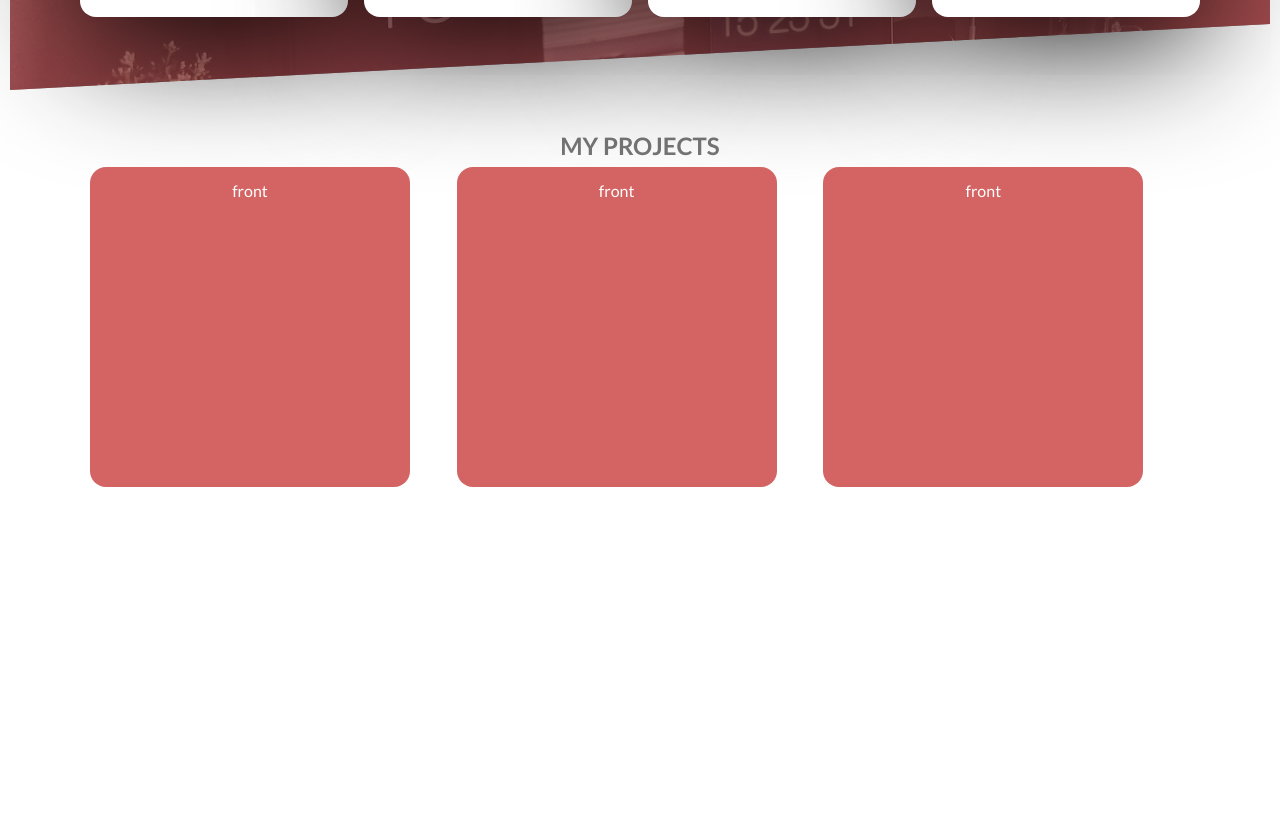
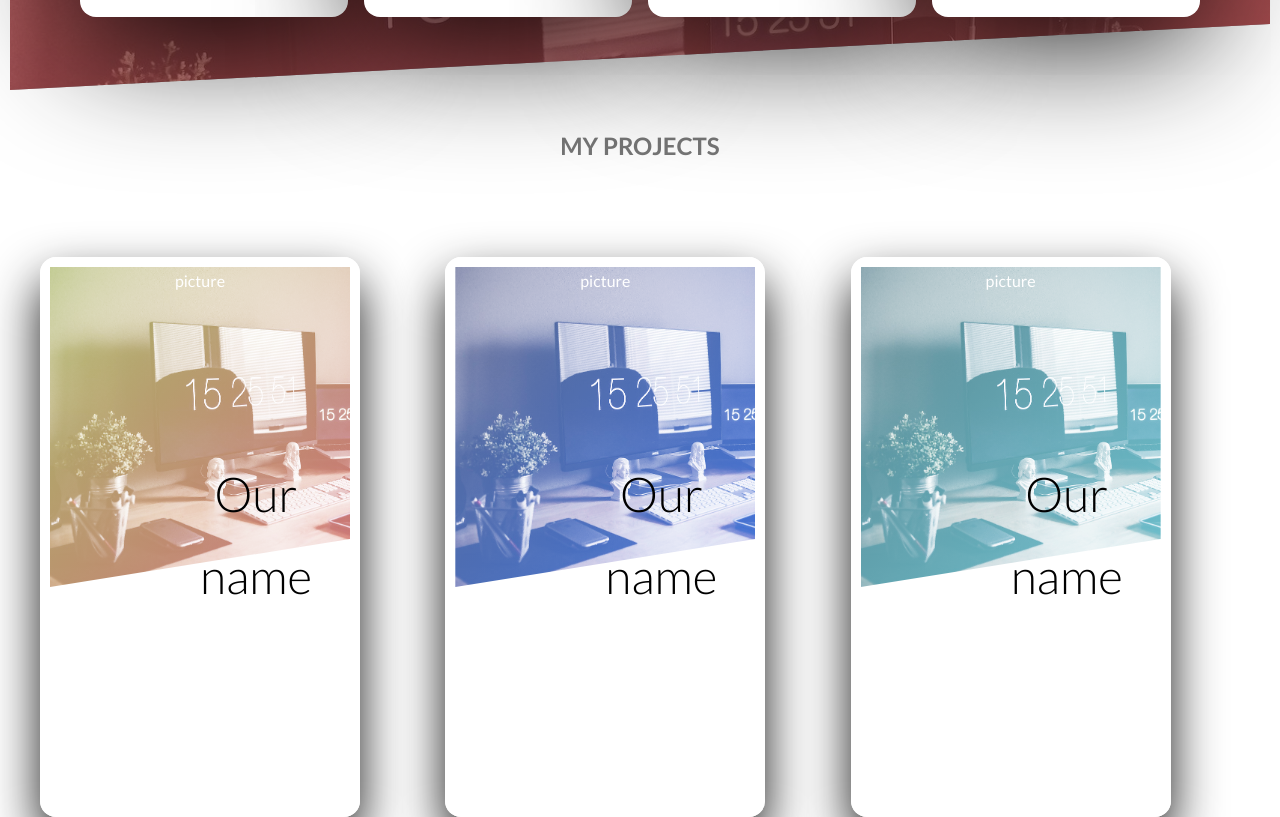
Before and after one commit to favourmark05/mfonido, a Vue app: page / in a window 1280 px wide. Shown: the part 1704-2521 px from the top of the page. Before the commit the page ends 2191 px from the top, so only its background shows below. Built offline with nearby package versions, Linux system fonts and the light colour scheme.

Commit message:
data name

```diff
--- a/src/components/webLayers/project.vue
+++ b/src/components/webLayers/project.vue
@@ -1,4 +1,3 @@
-
 <template>
   <div>
     <section class="projects">
@@ -9,30 +8,60 @@
         <div class="project-cards">
           <div class="card">
             <div class="card-side card-side-front">
-                          front
+              <div class="card-picture picture1">
+                picture
+              </div>
+              <h4 class="card-heading">
+                {{ headText }}
+              </h4>
+              <div class="card-details">
+                Details
+              </div>
             </div>
             <div class="card-side card-side-back back1">
-                          back
+              <div class="card-link">
+                <a href="#" target="_blank">visit</a>
+              </div>
             </div>
           </div>
         </div>
         <div class="project-cards">
           <div class="card">
             <div class="card-side card-side-front">
-                          front
+              <div class="card-picture picture2">
+                picture
+              </div>
+              <h4 class="card-heading">
+                {{ headText }}
+              </h4>
+              <div class="card-details">
+                Details
+              </div>
             </div>
             <div class="card-side card-side-back back2">
-                          back
+              <div class="card-link">
+                <a href="#" target="_blank">visit</a>
+              </div>
             </div>
           </div>
         </div>
         <div class="project-cards">
           <div class="card">
             <div class="card-side card-side-front">
-                          front
+              <div class="card-picture picture3">
+                picture
+              </div>
+              <h4 class="card-heading">
+                {{ headText }}
+              </h4>
+              <div class="card-details">
+                Details
+              </div>
             </div>
             <div class="card-side card-side-back back3">
-                          back
+              <div class="card-link">
+                <a href="#" target="_blank">visit</a>
+              </div>
             </div>
           </div>
         </div>
@@ -43,76 +72,136 @@
 
 <script>
 export default {
+  data () {
+    return {
+      headText: 'Our name'
+    }
+  }
 }
 </script>
 
 <style scoped>
-.projects{
+.projects {
   padding-top: 150px;
   background-color: white;
   margin-top: -10vh;
 }
-.section-heading{
+.section-heading {
   text-align: center;
 }
-.projects-container{
+.projects-container {
+  max-width: 1200px;
+  margin: 0 auto;
   display: grid;
-grid-template-columns: auto auto auto;
+  grid-gap: 1rem;
+  grid-template-columns: repeat(auto-fit, minmax(300px, 1fr));
   text-align: center;
-margin: auto 80px 80px;
 }
-.card{
+.card {
   position: relative;
+  margin: 90px 0;
 }
-.card-side{
+.card-side {
   padding: 10px;
   width: 25vw;
-    height: 40vh;
+  height: 70vh;
   color: white;
   border-radius: 1em;
-    margin:auto;
+  margin: auto;
   transition: all 1s ease;
   position: absolute;
   top: 0;
   left: 0;
   backface-visibility: hidden;
 }
-.card:hover .card-side-front{
+.card:hover .card-side-front {
   transform: rotateY(-180deg);
 }
-.card:hover .card-side-back{
+.card:hover .card-side-back {
   transform: rotateY(0);
 }
-.card-side-front{
-background-color: rgba(206, 79, 79, 0.877);
+.card-side-front {
+  background-color: rgba(255, 255, 255, 0.877);
+  box-shadow: 0 1.5rem 50px rgba(0, 0, 0, 0.9);
 }
-.card-side-back{
-transform: rotateY(180deg)
+.card-side-back {
+  transform: rotateY(180deg);
 }
-.back1{
+.back1 {
   background-image: linear-gradient(
     to bottom right,
     rgba(161, 189, 61, 0.87),
     rgba(206, 79, 79, 0.918)
   ) !important;
 }
-.back2{
+.back2 {
   background-image: linear-gradient(
     to bottom right,
     rgba(61, 106, 189, 0.575),
     rgb(7, 76, 204)
   ) !important;
 }
-.back3{
+.back3 {
   background-image: linear-gradient(
     to bottom right,
     rgba(61, 174, 189, 0.575),
     rgb(61, 174, 189)
   ) !important;
 }
-@media only screen and (max-width: 768px){
-    .projects-container{
+@media only screen and (max-width: 768px) {
+  .projects-container {
     grid-template-columns: auto;
   }
 }
+a {
+  text-decoration: none;
+  background-color: white;
+  padding: 5px 30px;
+  border-radius: 1em;
+  color: red;
+}
+.card-link {
+  margin-top: 30vh;
+}
+.card-picture {
+  background-size: cover;
+  height: 40vh;
+  background-blend-mode: screen;
+  -webkit-clip-path: polygon(0 0, 100% 0, 100% 65%, 0 100%);
+  clip-path: polygon(0 0, 100% 0, 100% 85%, 0 100%);
+}
+.picture1 {
+  background-image: linear-gradient(
+      to bottom right,
+      rgba(161, 189, 61, 0.87),
+      rgba(206, 79, 79, 0.918)
+    ),
+    url(../../assets/home-office.jpg);
+}
+.picture2 {
+  background-image: linear-gradient(
+      to bottom right,
+      rgba(61, 106, 189, 0.575),
+      rgb(7, 76, 204)
+    ),
+    url(../../assets/home-office.jpg);
+}
+.picture3 {
+  background-image: linear-gradient(
+      to bottom right,
+      rgba(61, 174, 189, 0.575),
+      rgb(61, 174, 189)
+    ),
+    url(../../assets/home-office.jpg);
+}
+h4{
+    color: black;
+    position: absolute;
+    left: 40%;
+    top: 35%;
+    font-size: 6vh;
+    font-weight: 300;
+    width: 55%;
+    /* text-align: right; */
+}
 </style>
```
Lines whose indentation alone changed are shown as unchanged.
